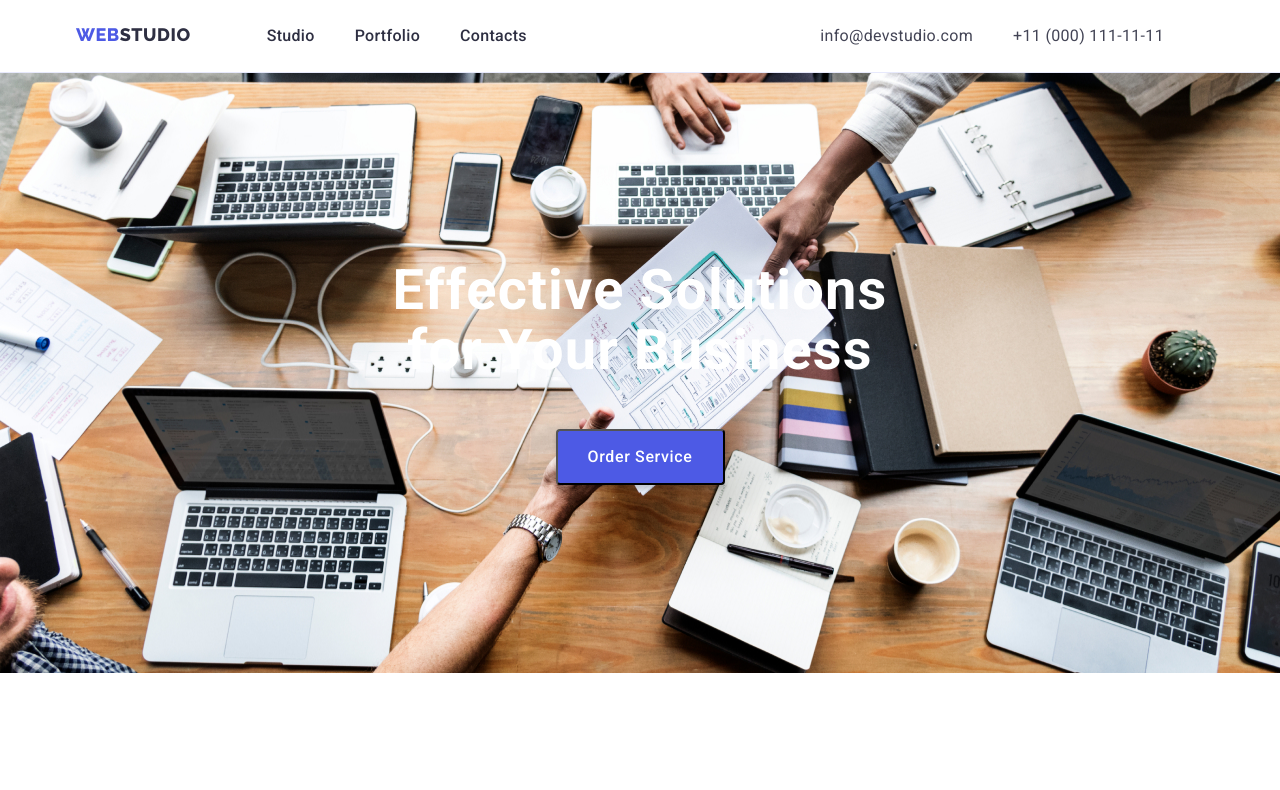
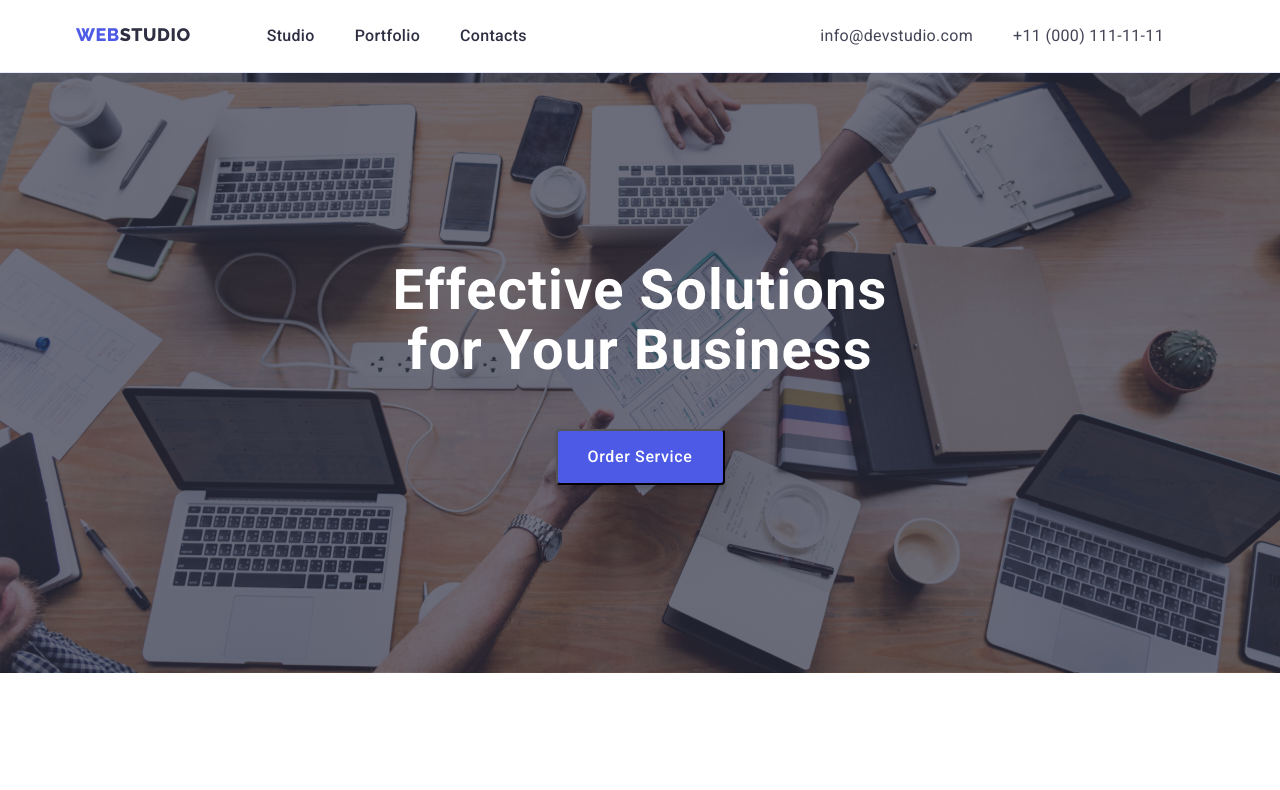
Before and after one commit to AnastasiaBndr/goit-markup-hw-04, a plain HTML site: page index.html in a window 1280 px wide. Shown: the top 790 px of the page. Drawn offline with Linux system fonts and the light colour scheme.

Commit message:
Update styles.css

```diff
--- a/css/styles.css
+++ b/css/styles.css
@@ -353,7 +353,11 @@ button {
 .hero {
   max-width: 1400px;
   margin: 0 auto;
-  background-image: url("/images/hero-image.jpg");
+  background-image: linear-gradient(
+      rgba(46, 47, 66, 0.7),
+      rgba(46, 47, 66, 0.7)
+    ),
+    url("../images/hero-image.jpg");
   background-repeat: no-repeat;
   background-position: center;
   background-size: cover;
```
